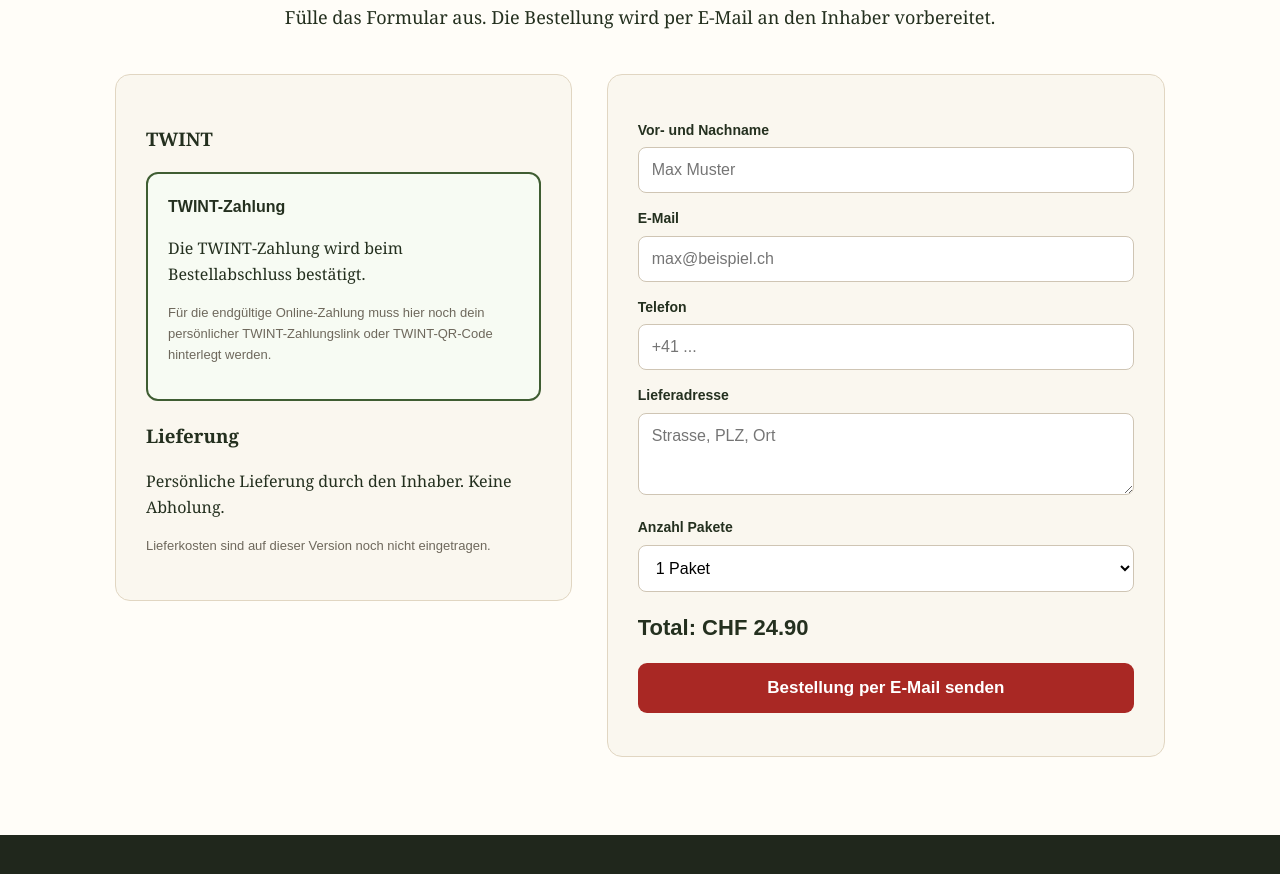
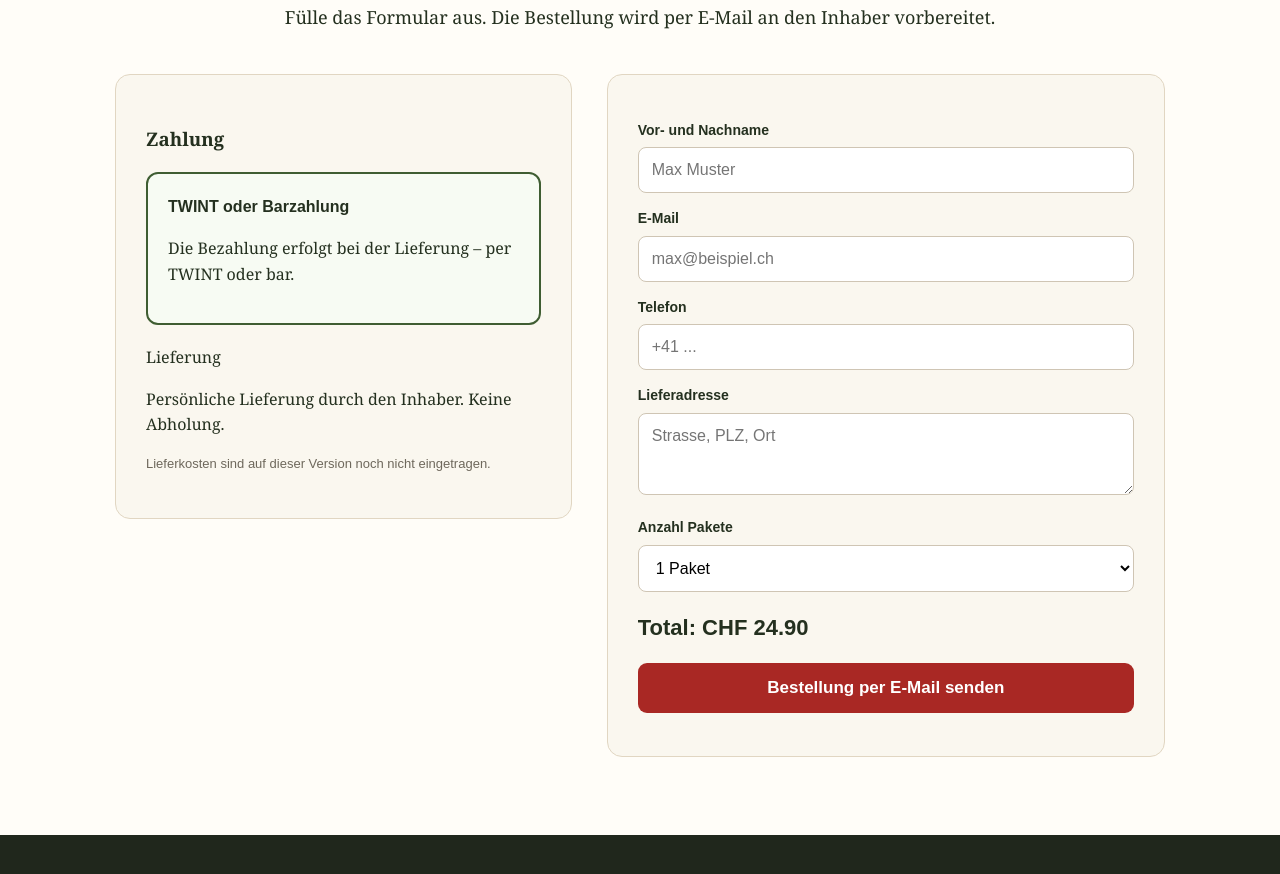
Before and after one commit to gianmattialanfranchi-lgtm/Spaghetti-valposchiavo, a plain HTML site: page index.html in a window 1280 px wide. Shown: the part 2398-3272 px from the top of the page. Drawn offline with Linux system fonts and the light colour scheme.

Commit message:
Update payment section in index.html

```diff
--- a/index.html
+++ b/index.html
@@ -151,12 +151,19 @@
 
       <div class="order-layout">
         <div class="box">
-          <h3>TWINT</h3>
-          <div class="twint">
-            <strong>TWINT-Zahlung</strong>
-            <p>Die TWINT-Zahlung wird beim Bestellabschluss bestätigt.</p>
-            <p class="note">Für die endgültige Online-Zahlung muss hier noch dein persönlicher TWINT-Zahlungslink oder TWINT-QR-Code hinterlegt werden.</p>
-          </div>
+          <h3>Zahlung</h3>
+
+<div class="twint">
+
+  <strong>TWINT oder Barzahlung</strong>
+
+  <p>Die Bezahlung erfolgt bei der Lieferung – per TWINT oder bar.</p>
+
+</div
+
+
+
+
           <h3>Lieferung</h3>
           <p>Persönliche Lieferung durch den Inhaber. Keine Abholung.</p>
           <p class="note">Lieferkosten sind auf dieser Version noch nicht eingetragen.</p>
```
